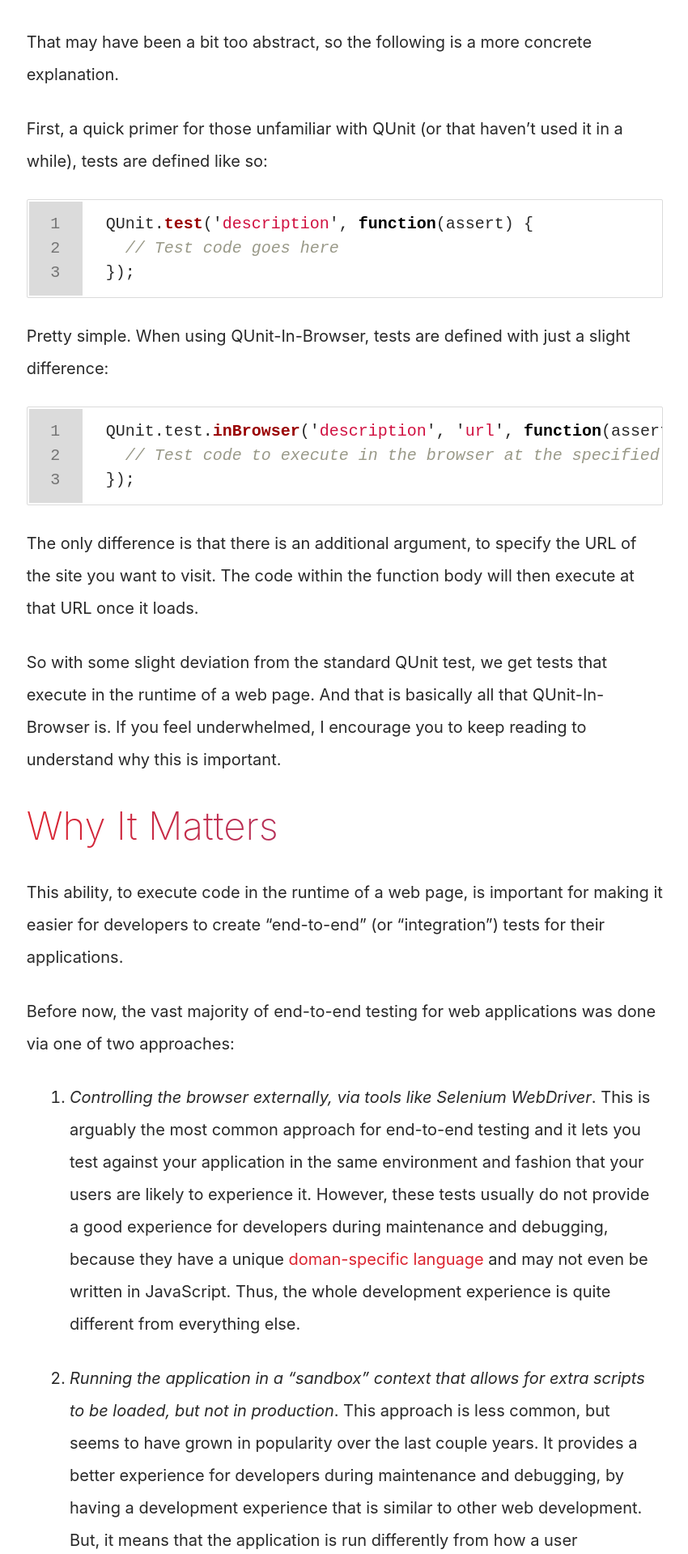
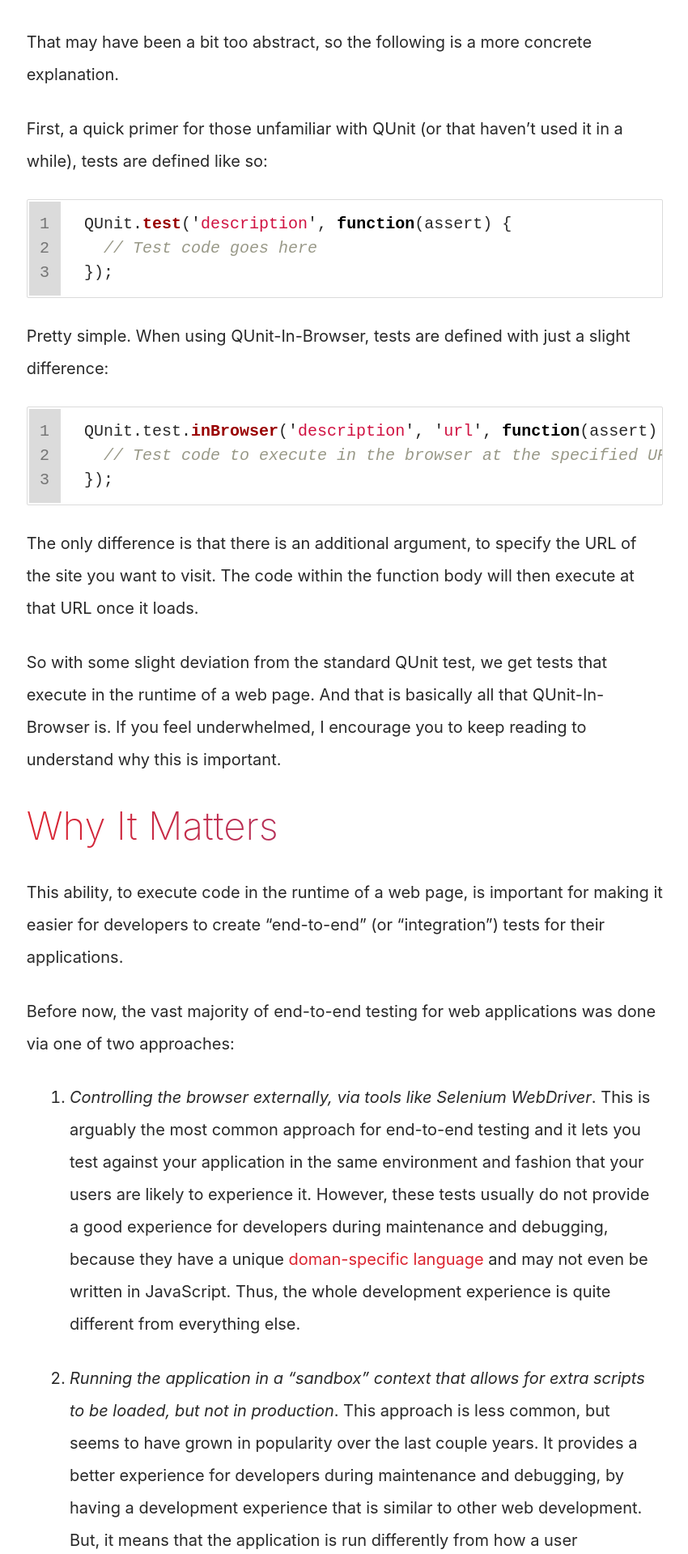
Before and after one commit to trentmwillis/pretty-okay.dev, a Jekyll site: the page built from _posts/2017-12-04-qunit-in-browser.md, in a window 1280 px wide. Shown: the part 1118-3037 px from the top of the page at 81% size, without its empty margins (214-1064 px from the left). Built offline with Jekyll 4.4.1, drawn with Linux system fonts in a browser that asks for light colours.

Commit message:
Shrink width of line-numbers in code snippets

```diff
--- a/_sass/_syntax-highlighting.scss
+++ b/_sass/_syntax-highlighting.scss
@@ -5,7 +5,7 @@
   margin-bottom: $spacing-unit;
 
   .gl {
-    padding: ($spacing-unit / 2) $spacing-unit;
+    padding: ($spacing-unit / 2);
     border-right: 1px solid $color-grey-light;
     background: $color-grey-light;
   }
```
